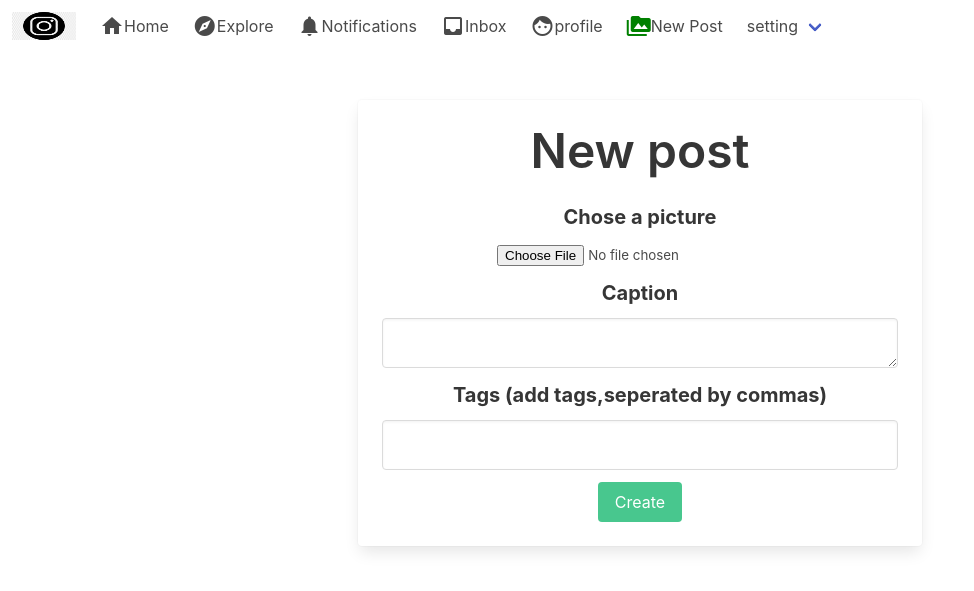
After one commit to KcPele/instagram-clone-django, a Django app: page /post/newpost/ in a window 1280 px wide. The commit adds this page. Shown: the top 591 px of the page, without its empty margins (0-974 px from the left). Run offline with Django 4.2, Linux system fonts and the light colour scheme; the visitor is signed in with stand-in values (Sample User, id 1).

Commit message:
added post form

```diff
--- /dev/null
+++ b/django/post/forms.py
@@ -0,0 +1,12 @@
+from django import forms
+from post.models import Post
+
+
+class NewPostForm(forms.ModelForm):
+    picture = forms.ImageField(required=True)
+    caption = forms.CharField(widget=forms.Textarea(attrs={'class': 'input is-medium'}), required=True)
+    tags = forms.CharField(widget=forms.TextInput(attrs={'class': 'input is-medium'}), required=True)
+
+    class Meta:
+        model= Post
+        fields = ('picture', 'caption', 'tags')
--- a/django/post/models.py
+++ b/django/post/models.py
@@ -39,7 +39,7 @@ class Post(models.Model):
     posted = models.DateTimeField(auto_now_add=True)
     tags = models.ManyToManyField(Tag, related_name='tags')
     user = models.ForeignKey(User, on_delete=models.CASCADE)
-    likes = models.IntegerField()
+    likes = models.IntegerField(default=0)
 
 
     class Meta:
--- a/django/post/urls.py
+++ b/django/post/urls.py
@@ -1,9 +1,10 @@
 from django.urls import path
 # from post.views import index
-from post.views import IndexView
+from post.views import IndexView, newPost
 
 urlpatterns = [
     # path('', index, name='index'),
     path('', IndexView.as_view(), name='index'),
+    path('newpost/', newPost, name='newpost'),
 
 ]
--- a/django/post/views.py
+++ b/django/post/views.py
@@ -1,8 +1,9 @@
-from django.shortcuts import render
+from django.shortcuts import render, redirect
 from django.contrib.auth.decorators import login_required
-from post.models import Post, Stream
+from post.models import Post, Stream, Tag
 from django.template import loader
 from django.http import HttpResponse
+from post.forms import NewPostForm
 
 #class base view
 from django.views.generic import ListView
@@ -45,3 +46,30 @@ class IndexView(LoginRequiredMixin, ListView):
 
 
 #==============================================================
+@login_required
+def newPost(request):
+    user = request.user.id
+    tags_objs = []
+    if request.method == "post":
+        form = NewPostForm(request.POST, request.FILES)
+        if form.is_valid():
+            picture = form.cleaned_data.get['picture']
+            caption = form.cleaned_data.get['caption']
+            tags_form = form.cleaned_data.get['tags']
+            tags_list = list(tags_form.split(','))
+            print(picture)
+            for tag in tags_list:
+                t, created = Tag.objects.get_or_create(title=tag)
+                tags_objs.append(t)
+            p, created = Post.objects.get_or_create(picture=picture, caption=caption, user_id=user)
+            p.tags.set(tags_objs)
+            p.save()
+            return redirect('index')
+    else:
+        form = NewPostForm()
+
+    context = {
+        'form': form
+    }
+
+    return render(request, 'newpost.html', context)
--- a/django/templates/base.html
+++ b/django/templates/base.html
@@ -57,6 +57,10 @@
             <span class="material-icons">face</span>
             profile
           </a>
+          <a href="{% url 'newpost' %}" class="navbar-item">
+            <span style="color: green" class="material-icons">perm_media</span>
+            New Post
+          </a>
           <div class="navbar-item has-dropdown is-hoverable">
             <a class="navbar-link"> setting </a>
 
--- /dev/null
+++ b/django/templates/newpost.html
@@ -0,0 +1,57 @@
+{% extends 'base.html' %} {% load static %} {% block content%}
+
+
+<div class="columns is-mobile has-text-centered">
+    <div class="column is-half is-offset-one-quarter">
+      <div class="card">
+        <div class="card-content">
+
+<form method="post" entype="multipart/form-data" action="" role="form">
+    {% csrf_token %}
+    <h3 class="title is-1">New post</h3>
+    <div class="field">
+      <p class="control has-icons-left">
+        <label class="label is-medium">Chose a picture</label>
+        {{ form.picture }}
+        <span class="icon is-small is-left">
+          <i class="fas fa-lock"></i>
+        </span>
+      </p>
+    </div>
+    <div class="field">
+      <p class="control has-icons-left">
+        <label class="label is-medium">Caption</label>
+        {{ form.caption }}
+        <span class="icon is-small is-left">
+          <i class="fas fa-lock"></i>
+        </span>
+      </p>
+    </div>
+    <div class="field">
+      <p class="control has-icons-left">
+        <label class="label is-medium">Tags (add tags,seperated by commas) </label>
+        {{ form.tags }}
+        <span class="icon is-small is-left">
+          <i class="fas fa-lock"></i>
+        </span>
+      </p>
+    </div>
+    <div class="row">
+        <div class="col s12">
+          <span style="color: red; font-weight: bold">{{ form.errors }}</span>
+        </div>
+      </div>
+    <div class="field">
+      <p class="control">
+        <button type="submit" name="action" class="button is-success">
+          Create
+        </button>
+      </p>
+    </div>
+  </form>
+</div>
+</div>
+</div>
+</div
+
+{% endblock %}
```
Also changed, not shown: django/post/migrations/0002_alter_post_id_alter_post_likes.py (added).
